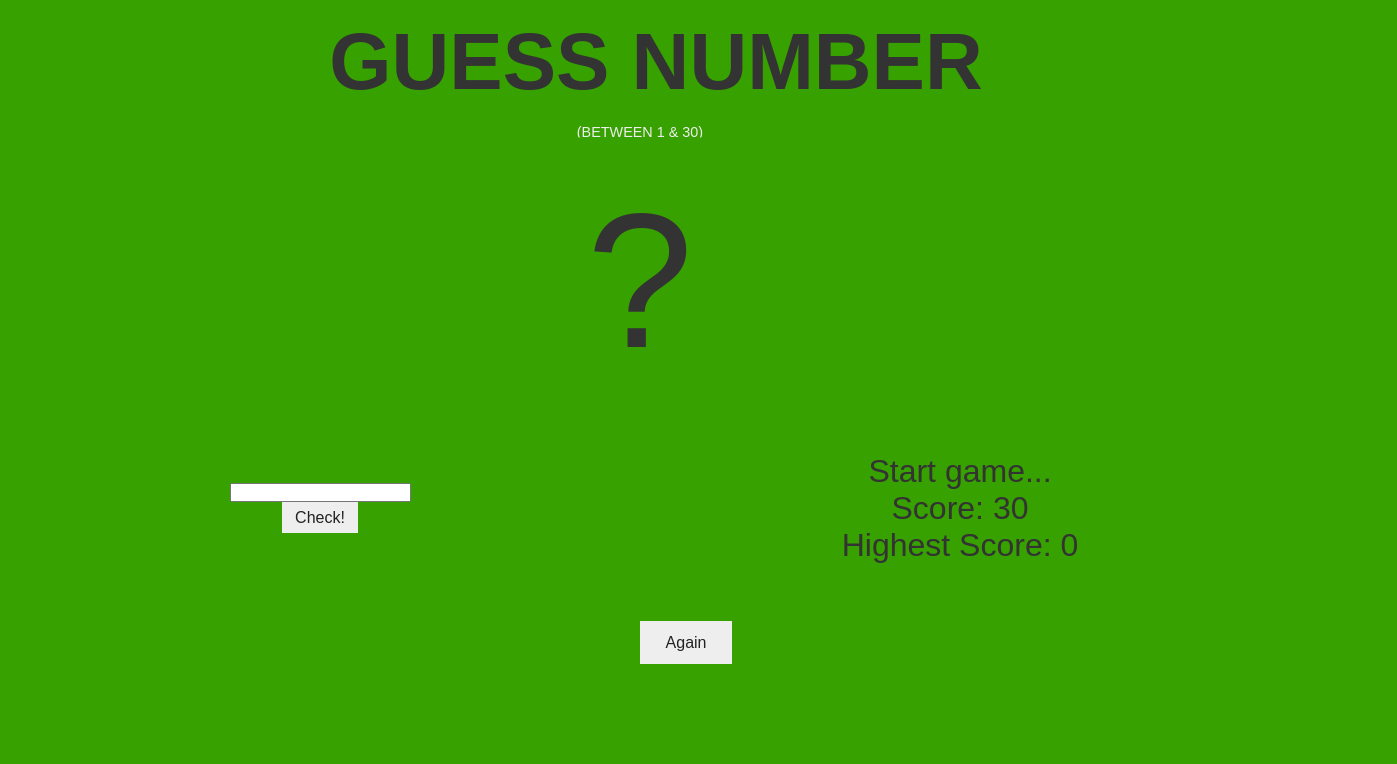
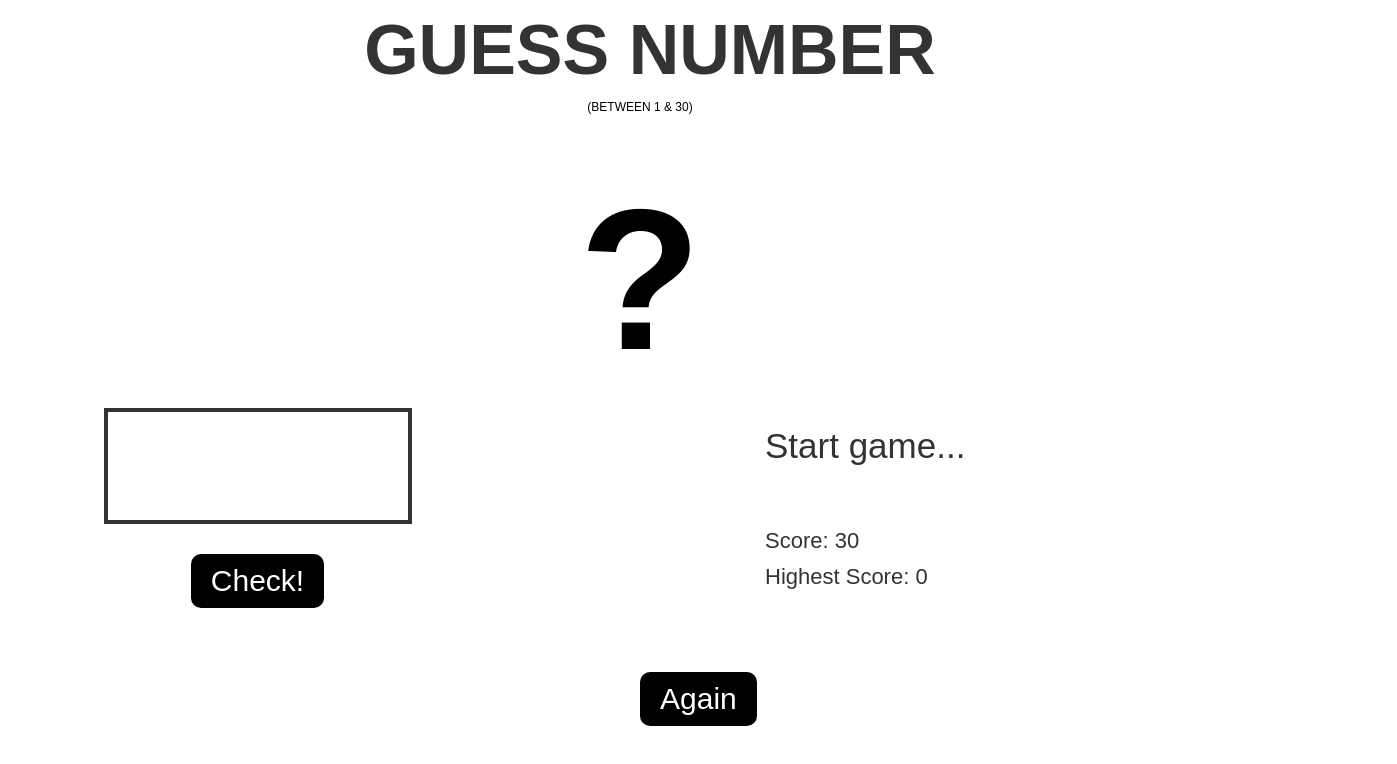
Before and after one commit to eboves/guess_number, a plain HTML site: page index.html in a window 1280 px wide. Shown: the whole page, 1397 px wide, since content can reach past the window. Drawn offline with Linux system fonts and the light colour scheme.

Commit message:
done with normal css

```diff
--- a/index.html
+++ b/index.html
@@ -12,7 +12,7 @@
     </header>
     <main>
       <section class="left">
-        <input type="number guess" />
+        <input type="number" class="guess" />
         <button class="btn check">Check!</button>
       </section>
       <section class="right">
--- a/style.css
+++ b/style.css
@@ -4,8 +4,9 @@
   font-family: sans-serif;
   color: #333;
 }
-body {
-  background-color: #37a100;
+html {
+  font-size: 62.5%;
+  box-sizing: border-box;
 }
 
 /*  HEADER  */
@@ -16,7 +17,7 @@ header {
 }
 
 .title {
-  font-size: 5rem;
+  font-size: 7rem;
   width: 100%;
   text-align: center;
 
@@ -25,18 +26,16 @@ header {
 }
 .between {
   text-transform: uppercase;
-  color: #eee;
+  color: #000;
   text-align: center;
-  font-size: 0.9rem;
+  font-size: 1.2rem;
 }
 
 .number {
-  background: #37a100;
-  color: #333;
-  font-size: 12rem;
+  color: #000;
+  font-weight: 700;
+  font-size: 20rem;
   width: 15rem;
-
-  padding: 2rem 0rem;
   text-align: center;
   position: absolute;
   bottom: 0;
@@ -48,6 +47,7 @@ header {
 
 main {
   margin-top: 10%;
+  margin-bottom: 5%;
   height: 25vh;
   color: #000;
   display: flex;
@@ -55,16 +55,10 @@ main {
   justify-content: space-around;
 }
 
+/* LEFT */
+
 .left {
-  width: 50%;
-  display: flex;
-  flex-direction: column;
-  align-items: center;
-}
-
-.right {
-  width: 50%;
-  font-size: 2rem;
+  width: 52rem;
   display: flex;
   flex-direction: column;
   align-items: center;
@@ -72,7 +66,7 @@ main {
 
 .guess {
   background: none;
-  border: 4px solid #eee;
+  border: 4px solid #333;
   font-family: inherit;
   color: inherit;
   font-size: 5rem;
@@ -83,18 +77,47 @@ main {
   margin-bottom: 3rem;
 }
 
+/* RIGHT */
+
+.right {
+  width: 52rem;
+  font-size: 2rem;
+  margin-left: 25rem;
+}
+
+.message {
+  font-size: 3.5rem;
+  margin-bottom: 12%;
+}
+
+.label-score {
+  margin-bottom: 2%;
+  font-size: 2.2rem;
+}
+
+.label-highscore {
+  font-size: 2.2rem;
+}
+
 /* BUTTONS */
 
 .btn {
   border: none;
-  background-color: #eee;
-  color: #222;
-  font-size: 1rem;
+  background-color: #000;
+  color: #fff;
+  font-size: 3rem;
   font-family: inherit;
-  padding: 1% 2%;
+  padding: 1rem 2rem;
   cursor: pointer;
+  border-radius: 1rem;
 }
 
 .again {
-  margin: 1% 50%;
+  margin: 0 50%;
 }
+
+.btn:hover,
+.btn:active {
+  background-color: #fff;
+  color: #000;
+}
```
